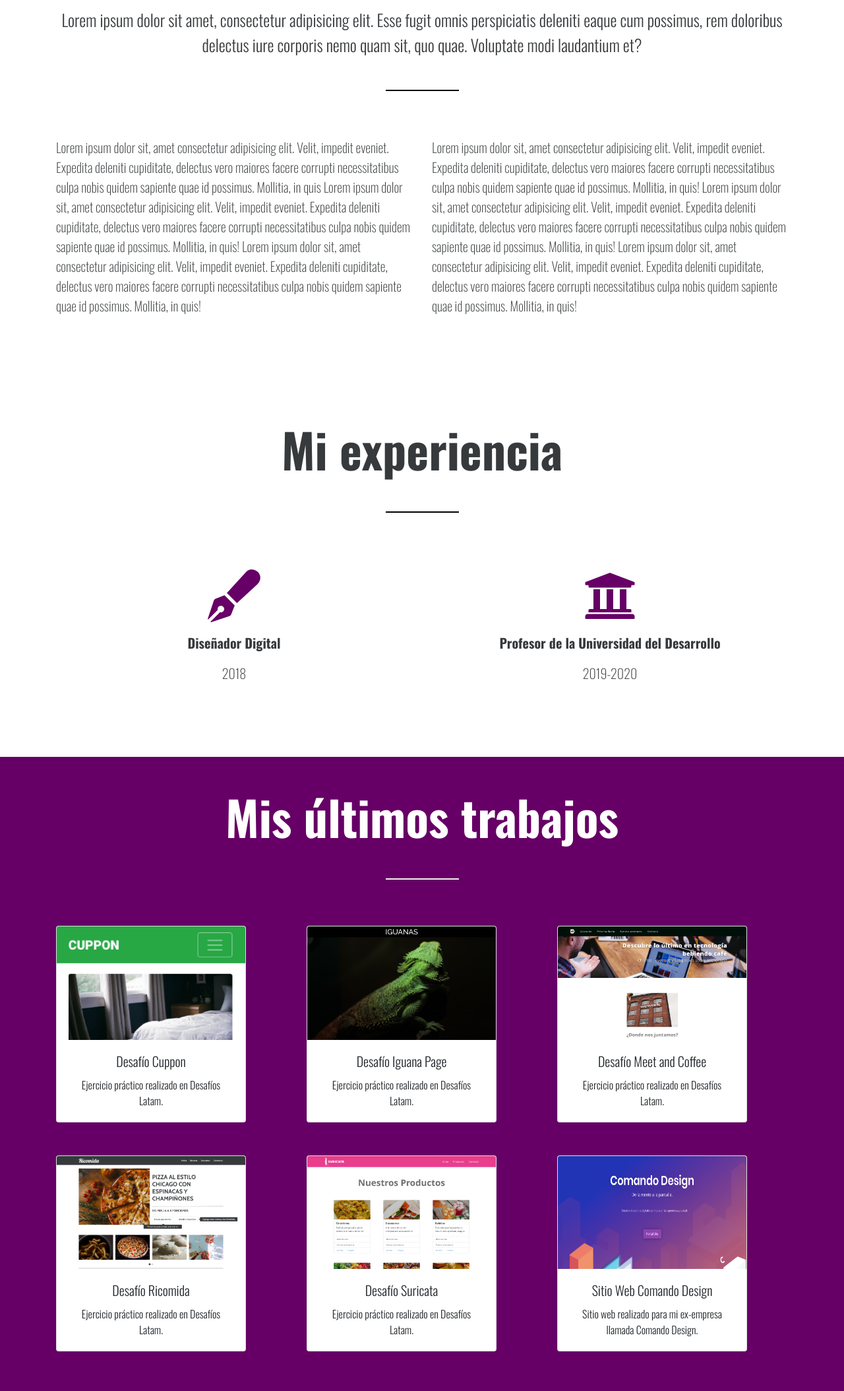
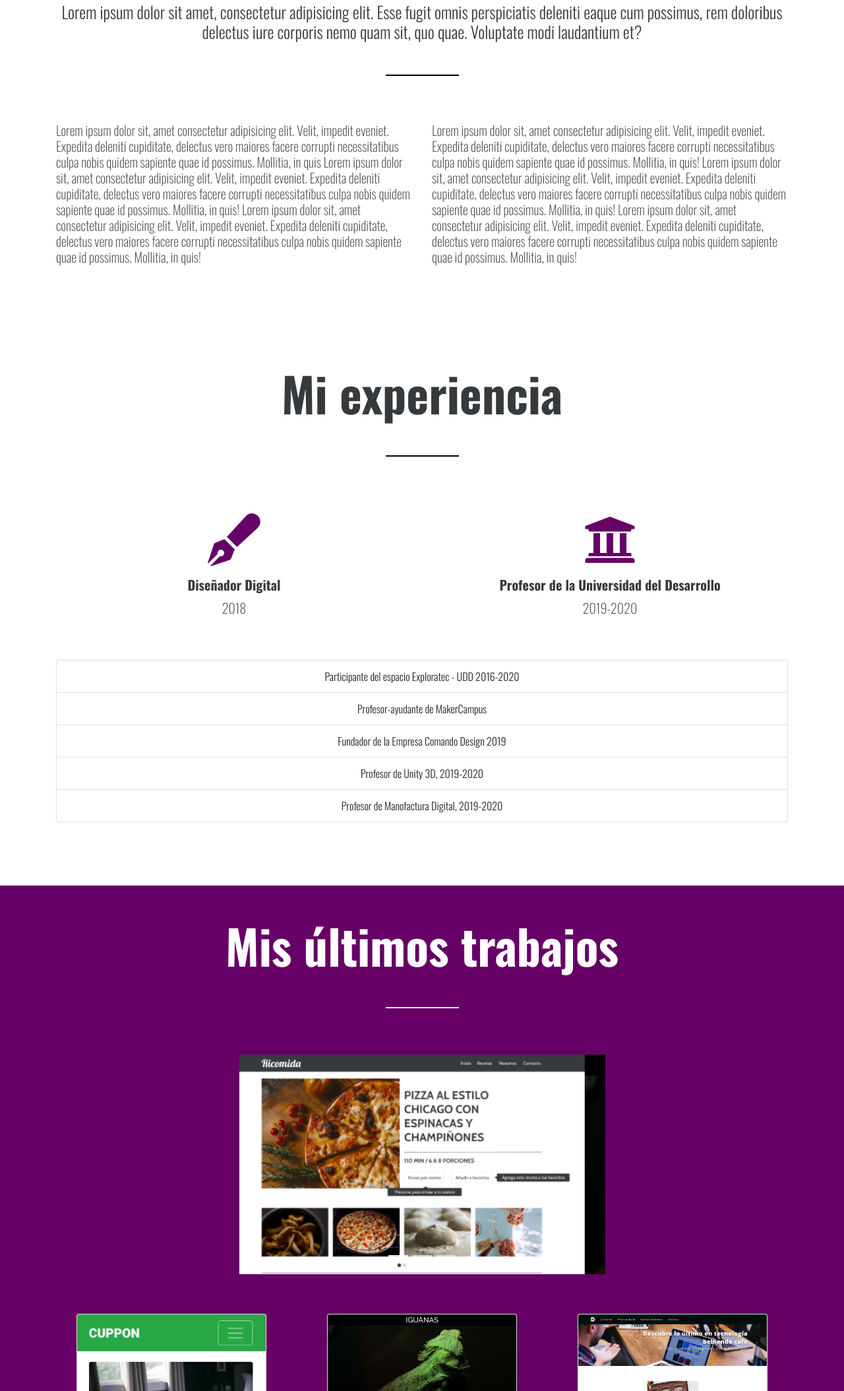
Before and after one commit to dantecrovetto/prueba_mi_portafolio, a plain HTML site: page index.html in a window 1280 px wide. Shown: the part 692-2800 px from the top of the page at 66% size. Drawn offline with nearby package versions, Linux system fonts and the light colour scheme; a script that the page names is missing.

Commit message:
Se agregaron elementos de bootstrap y de Javascript al sitio

```diff
--- a/assets/css/style.css
+++ b/assets/css/style.css
@@ -64,8 +64,10 @@ footer{
     background-color: #660066;
 }
 footer a{
+    color:#ffffff;
+}
+.txt-decoration{
     text-decoration: none;
-    pointer-events: none;
     color:#ffffff;
 }
 #experiencia i{
@@ -78,5 +80,12 @@ footer a{
     height:171.594px;
 }
 .card{
+    margin:auto;
     margin-bottom: 50px;
+
 }
+#carousel-size{
+    width:50%;
+    margin: auto;
+    margin-bottom: 60px;
+}
--- a/assets/js/script.js
+++ b/assets/js/script.js
@@ -17,3 +17,7 @@ $(function(){
     $('[data-toggle="popover"]').popover();
 
   });
+
+  $(function () {
+    $('[data-toggle="tooltip"]').tooltip()
+  })
--- a/index.html
+++ b/index.html
@@ -48,54 +48,92 @@
             </div>
         </nav>
         <!--Header del sitio web-->
-        <header class="hero pt-5 mt-5">
+        <header id="inicio" class="hero pt-5 mt-5">
             <div class="container text-bottom-center">
               <h1 class="display-2 font-weight-light title-color">Yo soy</h1>
               <hr id="line"></hr>
-              <p class="display-2 font-weight-bold title-color">Dante Crovetto</p>
+              <h2 class="display-2 font-weight-bold title-color">Dante Crovetto</h2>
             </div>
         </header>
 
 
         <!--Section about-->
         <div id="about" class="container text-center my-5 py-5">
-            <p class="secondary-text-color">Lorem ipsum dolor sit amet, consectetur adipisicing elit. Esse fugit omnis perspiciatis deleniti eaque cum possimus, rem doloribus delectus iure corporis nemo quam sit, quo quae. Voluptate modi laudantium et?</p>
+            <h2 class="secondary-text-color">Lorem ipsum dolor sit amet, consectetur adipisicing elit. Esse fugit omnis perspiciatis deleniti eaque cum possimus, rem doloribus delectus iure corporis nemo quam sit, quo quae. Voluptate modi laudantium et?</h2>
 
             <hr id="line2"></hr>
 
             <div class="row">
                 <div class="col-md-6">
-                    <p class="body-text-color">Lorem ipsum dolor sit, amet consectetur adipisicing elit. Velit, impedit eveniet. Expedita deleniti cupiditate, delectus vero maiores facere corrupti necessitatibus culpa nobis quidem sapiente quae id possimus. Mollitia, in quis Lorem ipsum dolor sit, amet consectetur adipisicing elit. Velit, impedit eveniet. Expedita deleniti cupiditate, delectus vero maiores facere corrupti necessitatibus culpa nobis quidem sapiente quae id possimus. Mollitia, in quis! Lorem ipsum dolor sit, amet consectetur adipisicing elit. Velit, impedit eveniet. Expedita deleniti cupiditate, delectus vero maiores facere corrupti necessitatibus culpa nobis quidem sapiente quae id possimus. Mollitia, in quis!</p>
+                    <div class=" d-none d-md-block">
+                        <h3 class="body-text-color">Lorem ipsum dolor sit, amet consectetur adipisicing elit. Velit, impedit eveniet. Expedita deleniti cupiditate, delectus vero maiores facere corrupti necessitatibus culpa nobis quidem sapiente quae id possimus. Mollitia, in quis Lorem ipsum dolor sit, amet consectetur adipisicing elit. Velit, impedit eveniet. Expedita deleniti cupiditate, delectus vero maiores facere corrupti necessitatibus culpa nobis quidem sapiente quae id possimus. Mollitia, in quis! Lorem ipsum dolor sit, amet consectetur adipisicing elit. Velit, impedit eveniet. Expedita deleniti cupiditate, delectus vero maiores facere corrupti necessitatibus culpa nobis quidem sapiente quae id possimus. Mollitia, in quis!</h3>
+                    </div>
                 </div>
                 <div class="col-md-6">
-                    <p class="body-text-color">Lorem ipsum dolor sit, amet consectetur adipisicing elit. Velit, impedit eveniet. Expedita deleniti cupiditate, delectus vero maiores facere corrupti necessitatibus culpa nobis quidem sapiente quae id possimus. Mollitia, in quis! Lorem ipsum dolor sit, amet consectetur adipisicing elit. Velit, impedit eveniet. Expedita deleniti cupiditate, delectus vero maiores facere corrupti necessitatibus culpa nobis quidem sapiente quae id possimus. Mollitia, in quis! Lorem ipsum dolor sit, amet consectetur adipisicing elit. Velit, impedit eveniet. Expedita deleniti cupiditate, delectus vero maiores facere corrupti necessitatibus culpa nobis quidem sapiente quae id possimus. Mollitia, in quis!</p>
+                    <div class=" d-none d-md-block">
+                        <h3 class="body-text-color">Lorem ipsum dolor sit, amet consectetur adipisicing elit. Velit, impedit eveniet. Expedita deleniti cupiditate, delectus vero maiores facere corrupti necessitatibus culpa nobis quidem sapiente quae id possimus. Mollitia, in quis! Lorem ipsum dolor sit, amet consectetur adipisicing elit. Velit, impedit eveniet. Expedita deleniti cupiditate, delectus vero maiores facere corrupti necessitatibus culpa nobis quidem sapiente quae id possimus. Mollitia, in quis! Lorem ipsum dolor sit, amet consectetur adipisicing elit. Velit, impedit eveniet. Expedita deleniti cupiditate, delectus vero maiores facere corrupti necessitatibus culpa nobis quidem sapiente quae id possimus. Mollitia, in quis!</h3>
+                    </div>
                 </div>
             </div>
         </div>
 
         <!--Section experiencia-->
         <div id="experiencia" class="container text-center my-5 py-5">
-            <p class="display-3 font-weight-bold experiencia-text-color">Mi experiencia</p>
+            <h2 class="display-3 font-weight-bold experiencia-text-color">Mi experiencia</h2>
             <hr id="line2"></hr>
             <div class="row text-center">
                 <div class="col-md-6">
                     <i class="fas fa-pen-fancy fa-5x my-3"></i>
-                    <p class="body-text-color font-weight-bold text-center">Diseñador Digital</p>
+                    <h3 class="body-text-color font-weight-bold text-center">Diseñador Digital</h3>
                     <p class="body-text-color text-center">2018</p>
                 </div>
                 <div class="col-md-6">
                     <i class="fas fa-university fa-5x my-3"></i>
-                    <p class="body-text-color font-weight-bold text-center">Profesor de la Universidad del Desarrollo</p>
+                    <h3 class="body-text-color font-weight-bold text-center">Profesor de la Universidad del Desarrollo</h3>
                     <p class="body-text-color text-center">2019-2020</p>
                 </div>
             </div>
+
+            <!--List Group-->
+            <ul class="list-group text-center ml-auto pt-5">
+                <li class="list-group-item">Participante del espacio Exploratec - UDD 2016-2020</li>
+                <li class="list-group-item">Profesor-ayudante de MakerCampus</li>
+                <li class="list-group-item">Fundador de la Empresa Comando Design 2019</li>
+                <li class="list-group-item">Profesor de Unity 3D, 2019-2020</li>
+                <li class="list-group-item">Profesor de Manofactura Digital, 2019-2020</li>
+              </ul>
         </div>
 
         <!--Section Mis Últimos Trabajos-->
         <div id="ultimos_trabajos" class="container-fluid text-center my-5 py-5">
             <div class="container">
-                <p class="display-3 font-weight-bold title-color">Mis últimos trabajos</p>
+                <h2 class="display-3 font-weight-bold title-color">Mis últimos trabajos</h2>
                 <hr id="line3"></hr>
+
+
+                <!--Carousel-->
+                <span tabindex="0" data-toggle="tooltip" title="Carousel">
+                    <div id="carousel-size">
+                        <div id="carouselExampleControls" class="carousel slide" data-ride="carousel">
+                            <ol class="carousel-indicators">
+                                <li data-target="#carouselExampleIndicators" data-slide-to="0" class="active"></li>
+                                <li data-target="#carouselExampleIndicators" data-slide-to="1"></li>
+                                <li data-target="#carouselExampleIndicators" data-slide-to="2"></li>
+                            </ol>
+                            <div class="carousel-inner">
+                                <div class="carousel-item active">
+                                    <img class="d-block w-100" src="assets/img/ricomida.png" alt="Imagen de Ricomida">
+                                </div>
+                                <div class="carousel-item">
+                                    <img class="d-block w-100" src="assets/img/iguana_page.png" alt="Imagen Iguana Page">
+                                </div>
+                                <div class="carousel-item">
+                                    <img class="d-block w-100" src="assets/img/meet_coffee.png" alt="Imagen de Meet and Coffee">
+                                </div>
+                            </div>
+                        </div>
+                    </div>
+                </span>
 
                 <div class="row">
                     <div class="col-md-4">
@@ -166,11 +204,12 @@
 
         <!--Contacto-->
         <div id="contact" class="container text-center my-5 py-5">
-            <p class="display-3 font-weight-bold experiencia-text-color">Contacto</p>
+            <h2 class="display-3 font-weight-bold experiencia-text-color">Contacto</h2>
             <hr id="line2"></hr>
-
             <!--Typeform-->
             <div class="typeform-widget" data-url="https://dantecrovetto207038.typeform.com/to/QEmYGJ" style="width: 100%; height: 500px;"></div> <script> (function() { var qs,js,q,s,d=document, gi=d.getElementById, ce=d.createElement, gt=d.getElementsByTagName, id="typef_orm", b="https://embed.typeform.com/"; if(!gi.call(d,id)) { js=ce.call(d,"script"); js.id=id; js.src=b+"embed.js"; q=gt.call(d,"script")[0]; q.parentNode.insertBefore(js,q) } })() </script> <div style="font-family: Sans-Serif;font-size: 12px;color: #999;opacity: 0.5; padding-top: 5px;"> powered by <a href="https://admin.typeform.com/signup?utm_campaign=QEmYGJ&utm_source=typeform.com-01E7RYGRM9E1JRZN8R7DBHM73P-free&utm_medium=typeform&utm_content=typeform-embedded-poweredbytypeform&utm_term=ES" style="color: #999" target="_blank">Typeform</a> </div>
+            <!--Botón-->
+            <button type="button" class="btn btn-secondary btn-lg btn-block nav-link text-light" href="#inicio"> <a class="nav-link text-light" href="#inicio">Volver al inicio</a></button>
 
         </div>
 
@@ -179,8 +218,8 @@
         <footer class="text-center text-light p-5">
             <div class="container">
                 <div class="row">
-                    <div class="col-md-7 display-4 font-weight-bold my-4">
-                        <p>Dante Crovetto</p>
+                    <div class="col-md-7">
+                        <h2 class=" display-4 font-weight-bold my-4">Dante Crovetto</h2>
                     </div>
                     <div class="col-md-1 my-4">
                         <a href="https://github.com/"><i class="fab fa-github-square fa-3x my-3 txt-decoration"></i></a>
```
